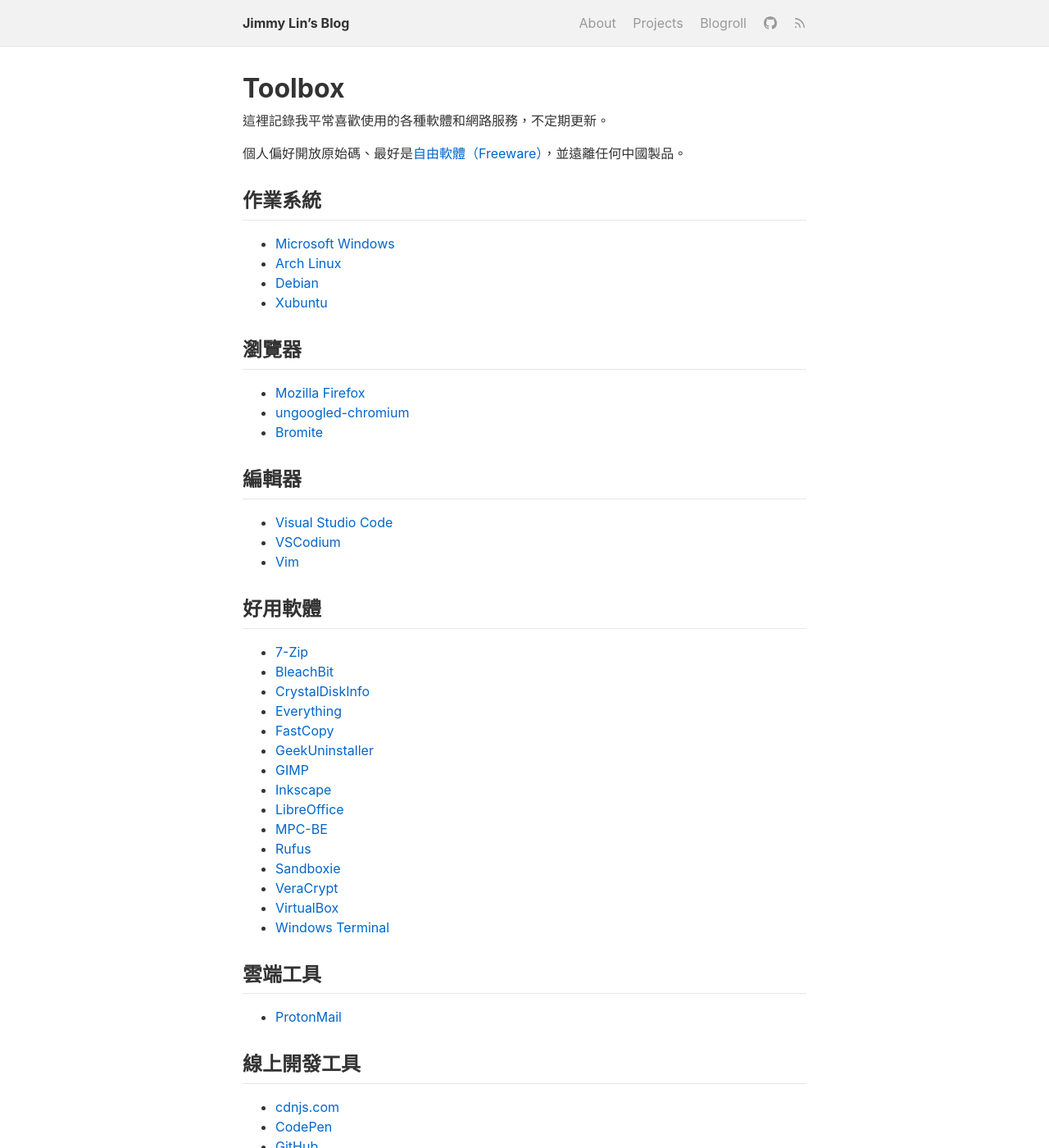
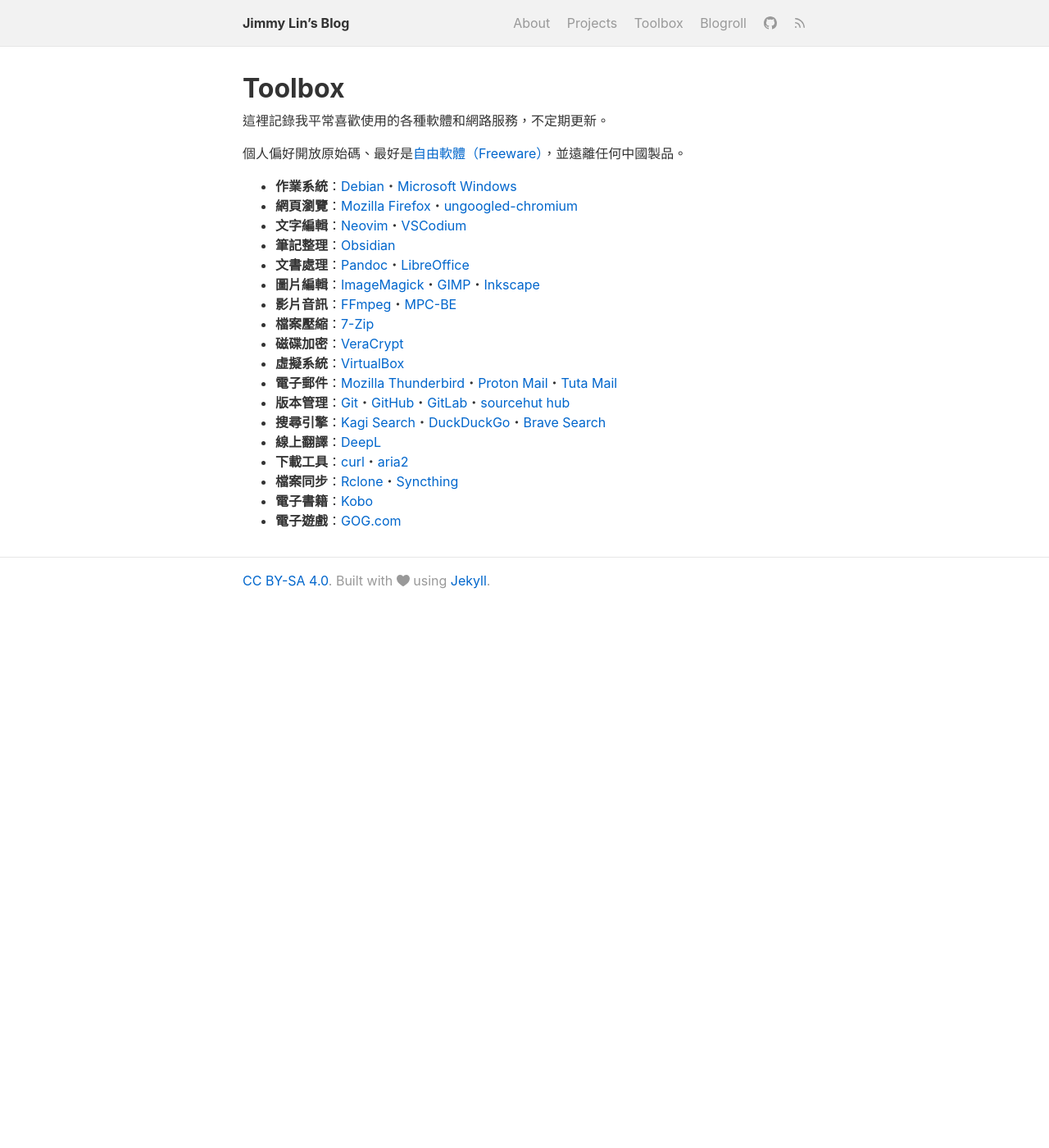
Before and after one commit to mnghsn/jmln.tw, a Jekyll site: the page built from _pages/toolbox.md, in a window 1280 px wide and 1400 px high. Shown: the whole window at 82% size. Built offline with Jekyll 4.4.1, drawn with Linux system fonts in a browser that asks for light colours; some of the changed text lies outside the part shown.

Commit message:
Update toolbox.md

```diff
--- a/_pages/toolbox.md
+++ b/_pages/toolbox.md
@@ -1,84 +1,29 @@
 ---
 title: Toolbox
 date: 2017-06-25 00:00:00 +0800
-last_modified_at: 2022-05-20 00:00:00 +0800
+last_modified_at: 2023-12-01 00:00:00 +0800
 order: 2
-exclude: true
 ---
 
 這裡記錄我平常喜歡使用的各種軟體和網路服務，不定期更新。
 
 個人偏好開放原始碼、最好是[自由軟體（Freeware）](https://zh.wikipedia.org/zh-tw/自由軟體)，並遠離任何中國製品。
 
-## 作業系統
-
-- [Microsoft Windows](https://windows.microsoft.com/)
-- [Arch Linux](https://archlinux.org/)
-- [Debian](https://www.debian.org/)
-- [Xubuntu](https://xubuntu.org/)
-
-## 瀏覽器
-
-- [Mozilla Firefox](https://www.mozilla.org/firefox)
-- [ungoogled-chromium](https://ungoogled-software.github.io/)
-- [Bromite](https://www.bromite.org/)
-
-## 編輯器
-
-- [Visual Studio Code](https://code.visualstudio.com/)
-- [VSCodium](https://vscodium.com/)
-- [Vim](https://www.vim.org/)
-
-## 好用軟體
-
-- [7-Zip](https://www.7-zip.org/)
-- [BleachBit](https://www.bleachbit.org/)
-- [CrystalDiskInfo](https://crystalmark.info/software/CrystalDiskInfo/)
-- [Everything](https://www.voidtools.com/)
-- [FastCopy](https://fastcopy.jp/)
-- [GeekUninstaller](https://www.geekuninstaller.com/)
-- [GIMP](https://www.gimp.org/)
-- [Inkscape](https://inkscape.org/)
-- [LibreOffice](https://www.libreoffice.org/)
-- [MPC-BE](https://sourceforge.net/projects/mpcbe/)
-- [Rufus](https://rufus.akeo.ie/)
-- [Sandboxie](https://sandboxie-plus.com/)
-- [VeraCrypt](https://www.veracrypt.fr/)
-- [VirtualBox](https://www.virtualbox.org/)
-- [Windows Terminal](https://github.com/microsoft/terminal)
-
-## 雲端工具
-
-- [ProtonMail](https://protonmail.com/)
-
-## 線上開發工具
-
-- [cdnjs.com](https://cdnjs.com/)
-- [CodePen](https://codepen.io/)
-- [GitHub](https://github.com/)
-- [GitLab](https://gitlab.com/)
-
-## 網路資源
-
-- [PortableApps.com](https://portableapps.com/)
-- [Greasy Fork](https://greasyfork.org/)
-- [PAKUTASO](https://www.pakutaso.com/)
-
-## 文件查詢
-
-- [Mozilla Developer Network (MDN)](https://developer.mozilla.org/)
-- [Google Developers](https://developers.google.com/)
-- [Can I use...](https://caniuse.com/)
-- [Microsoft Edge Development](https://developer.microsoft.com/en-us/microsoft-edge/)
-- [Emojipedia](https://emojipedia.org/)
-
-## 其他網路工具
-
-- [VirusTotal](https://www.virustotal.com/)
-- [Speedtest by Ookla](https://www.speedtest.net/)
-
-## 看看別人的工具箱
-
-- [我的工具箱 - 高見龍](https://kaochenlong.com/2012/01/04/my-toolbox/)
-- [Toolbox - Yu-Cheng Chuang’s Blog](https://web.archive.org/web/20180123013422/https://blog.yorkxin.org/toolbox)
-- [My Software Stack](https://medium.com/hungys-blog/my-software-stack-2a406c1c57c1)
+- **作業系統**：[Debian](https://www.debian.org/)・[Microsoft Windows](https://windows.microsoft.com/)
+- **網頁瀏覽**：[Mozilla Firefox](https://www.mozilla.org/firefox)・[ungoogled-chromium](https://ungoogled-software.github.io/)
+- **文字編輯**：[Neovim](https://neovim.io/)・[VSCodium](https://vscodium.com/)
+- **筆記整理**：[Obsidian](https://obsidian.md/)
+- **文書處理**：[Pandoc](https://pandoc.org/)・[LibreOffice](https://www.libreoffice.org/)
+- **圖片編輯**：[ImageMagick](https://imagemagick.org/)・[GIMP](https://www.gimp.org/)・[Inkscape](https://inkscape.org/)
+- **影片音訊**：[FFmpeg](https://ffmpeg.org/)・[MPC-BE](https://sourceforge.net/projects/mpcbe/)
+- **檔案壓縮**：[7-Zip](https://www.7-zip.org/)
+- **磁碟加密**：[VeraCrypt](https://www.veracrypt.fr/)
+- **虛擬系統**：[VirtualBox](https://www.virtualbox.org/)
+- **電子郵件**：[Mozilla Thunderbird](https://www.thunderbird.net/)・[Proton Mail](https://proton.me/mail)・[Tuta Mail](https://tuta.com/)
+- **版本管理**：[Git](https://git-scm.com/)・[GitHub](https://github.com/)・[GitLab](https://gitlab.com/)・[sourcehut hub](https://sr.ht/)
+- **搜尋引擎**：[Kagi Search](https://kagi.com/)・[DuckDuckGo](https://duckduckgo.com/)・[Brave Search](https://search.brave.com/)
+- **線上翻譯**：[DeepL](https://www.deepl.com/)
+- **下載工具**：[curl](https://curl.se/)・[aria2](https://aria2.github.io/)
+- **檔案同步**：[Rclone](https://rclone.org/)・[Syncthing](https://syncthing.net/)
+- **電子書籍**：[Kobo](https://www.kobo.com/)
+- **電子遊戲**：[GOG.com](https://www.gog.com/)
```
